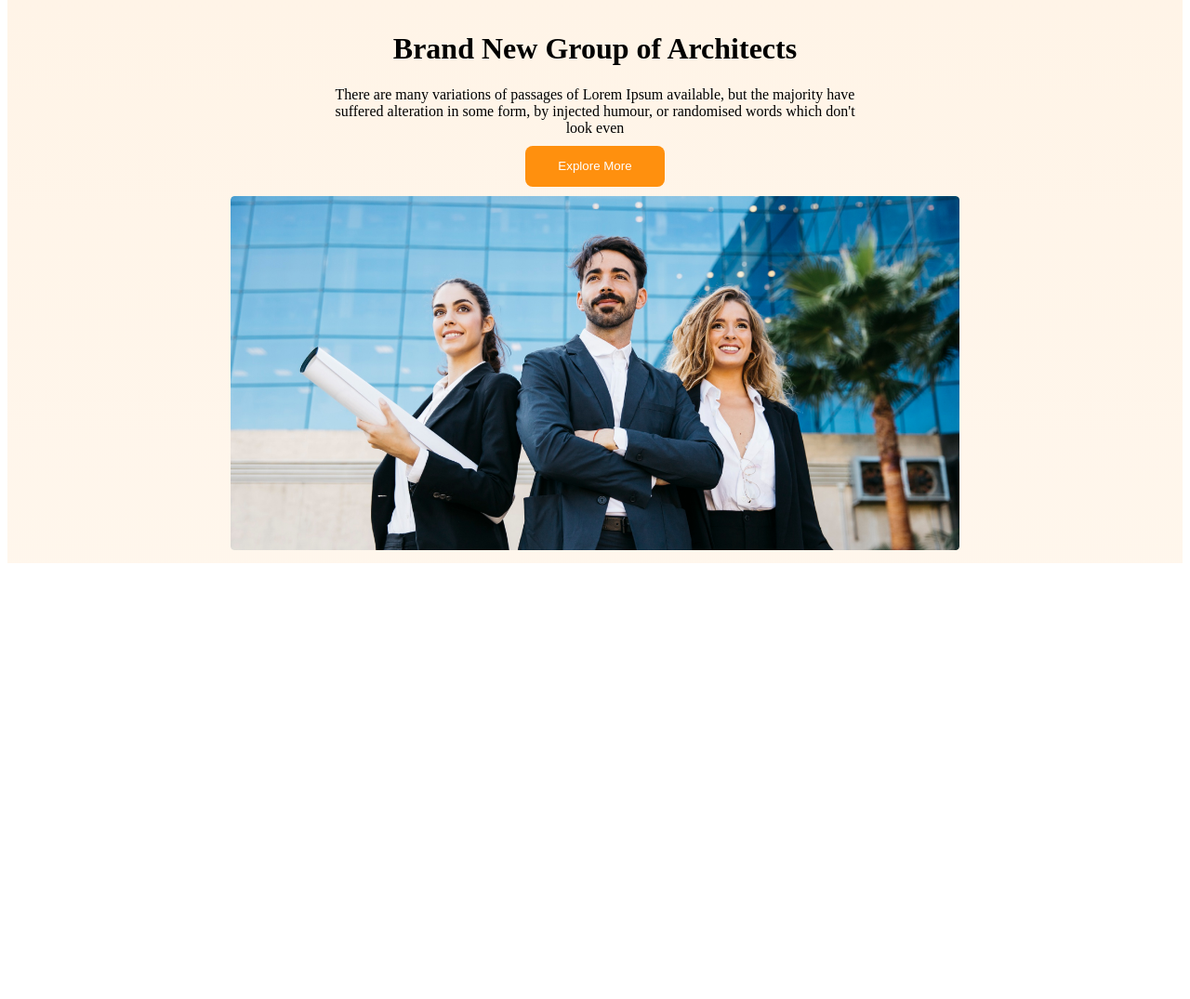
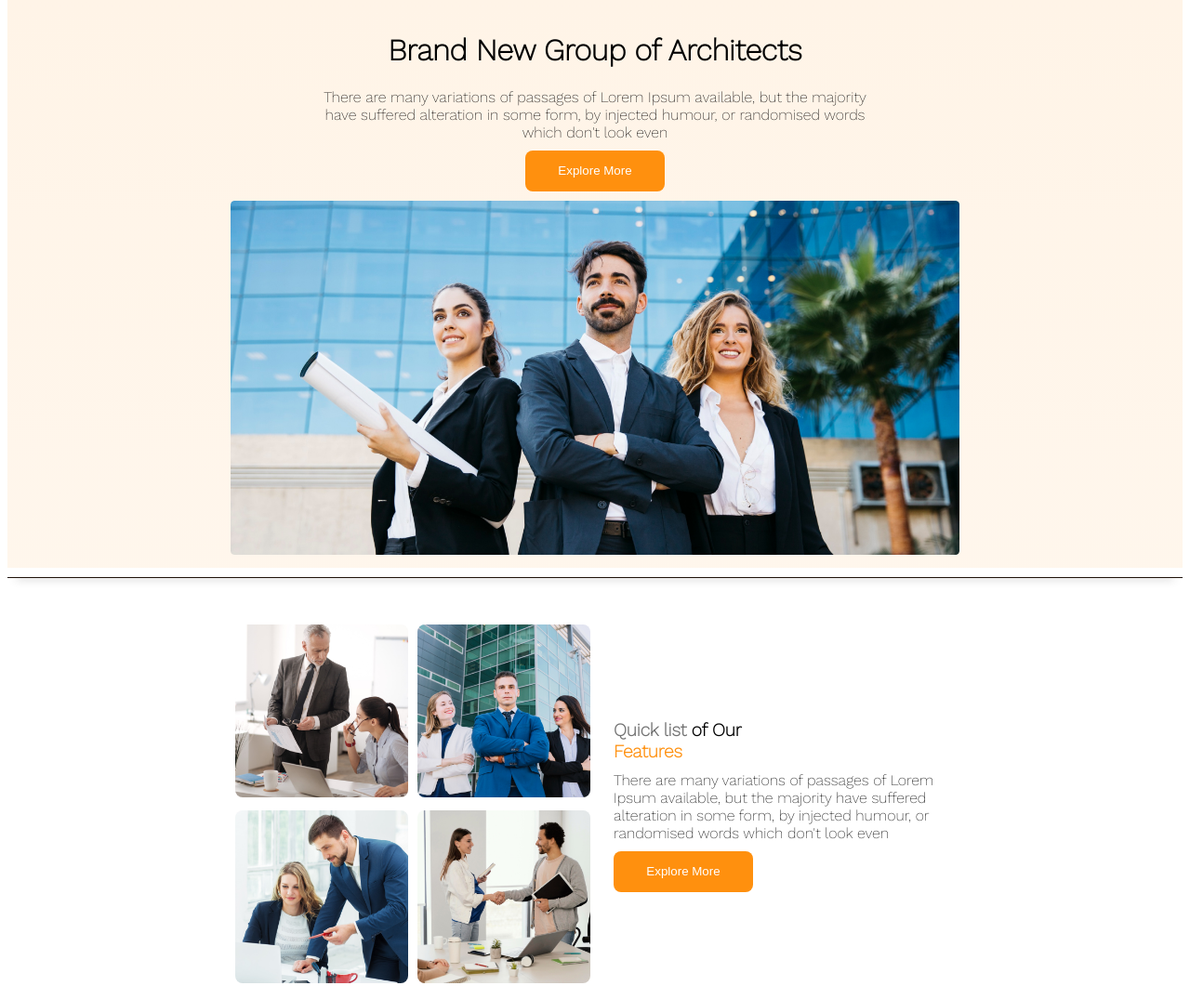
Before and after one commit to Nazmul-Huq/architects-website, a plain HTML site: page index.html in a window 1280 px wide. Shown: the part 82-1157 px from the top of the page at 93% size. Before the commit the page ends 800 px from the top, so only its background shows below. Drawn offline with nearby package versions, Linux system fonts and the light colour scheme.

Commit message:
feature section done

```diff
--- a/index.html
+++ b/index.html
@@ -39,10 +39,36 @@
                 <img src="images/banner.png" alt="">
             </div>
         </div>
+    </header>
+    <hr class="hr">
 
-    </header>
+    <!-- main body content stats here -->
     <main class="main">
-
+        <section class="feature">
+            <div class="feature-images">
+                <div class="image-div">
+                    <img src="images/team1.png" alt="team1">
+                </div>
+                <div class="image-div">
+                    <img src="images/team2.png" alt="team2">
+                </div>
+                <div class="image-div">
+                    <img src="images/team3.png" alt="team3">
+                </div>
+                <div class="image-div">
+                    <img src="images/team4.png" alt="team4">
+                </div>
+            </div>
+            <div class="feature-content">
+                <div class="feature-content-header">
+                    <span class="text-light">Quick list<span style="color: black;"> of Our</span> <br> <span class="text-primary">Features</span>
+                </div>
+                <div class="feature-content-desc">
+                    There are many variations of passages of Lorem Ipsum available, but the majority have suffered alteration in some form, by injected humour, or randomised words which don't look even
+                </div>
+                <button class="explore-more-button">Explore More</button>
+            </div>
+        </section>
     </main>
     <footer class="footer">
 
--- a/styles/main.css
+++ b/styles/main.css
@@ -1,7 +1,19 @@
 /* common styles*/
+@import url('https://fonts.googleapis.com/css2?family=Work+Sans:wght@200&display=swap');
 :root {
     --primary-color: #FF900E;
     --secondary-color: ##FFF4E7;
+    --text-light: #727272;
+  }
+  .text-light{
+    color: var(--text-light);
+  }
+  .text-primary{
+    color: var(--primary-color);
+  }
+  body{
+    background-color: #fff;
+    font-family: 'Work Sans', sans-serif;
   }
 
   /*small button style*/
@@ -48,18 +60,71 @@
     padding-bottom: 10px;
 }
 
+/* line style*/
+.hr{
+    border:none;
+    height: 20px;
+	border-bottom: 1px solid #1f1209;
+	box-shadow: 0 10px 10px -10px #333;
+    margin: -10px auto 5px;
+}
+
+/* main content style will apply for all section under main*/
+.main{
+    padding: 10px 240px 0px 240px;
+}
+
+/* feature sections styles*/
+.feature{
+    display: grid;
+    grid-template-columns: repeat(2, 1fr);
+    margin-top: 30px;
+}
+.feature-images{
+    display: grid;
+    grid-template-columns: repeat(2, 1fr);
+}
+.image-div{
+  padding: 5px;
+}
+.image-div img{
+    border-radius: 8px;
+    width: 100%;
+}
+.feature-content{
+    display: grid;
+    grid-template-columns: repeat(1, 1fr);
+    align-content: center;
+    gap: 10px;
+    margin-left: 20px;
+}
+.feature-content-header{
+    font-weight: 800;
+    font-size: larger;
+}
+
+
 
 
 /* responsive media query*/
 @media only screen and (max-width: 767px) {
-
-    /* responsive header styles*/
-    .header, .banner-content{
+    .header, .main, .banner-content {
         padding: 10px;
     }
-    .navigation{
+    .navigation, .feature, .feature-images{
         grid-template-columns: repeat(1, 1fr);
         text-align: center;
     }
 
+    /*make the explore button full width*/
+    .explore-more-button{
+        width: 100%;
+      }
+
+    /*remove margin from feature section>> content*/
+    .feature-content{
+        margin-left: 0px;
+    }
+
+
   }
```
